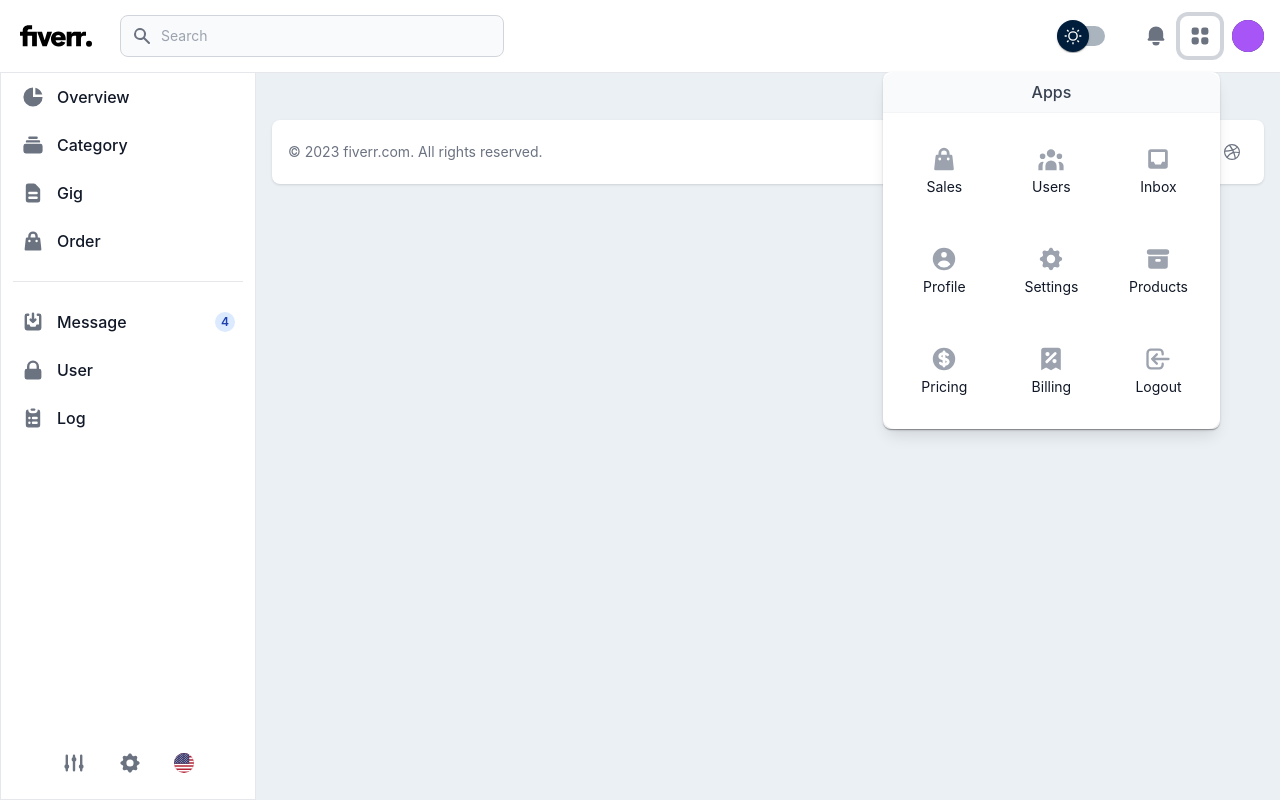
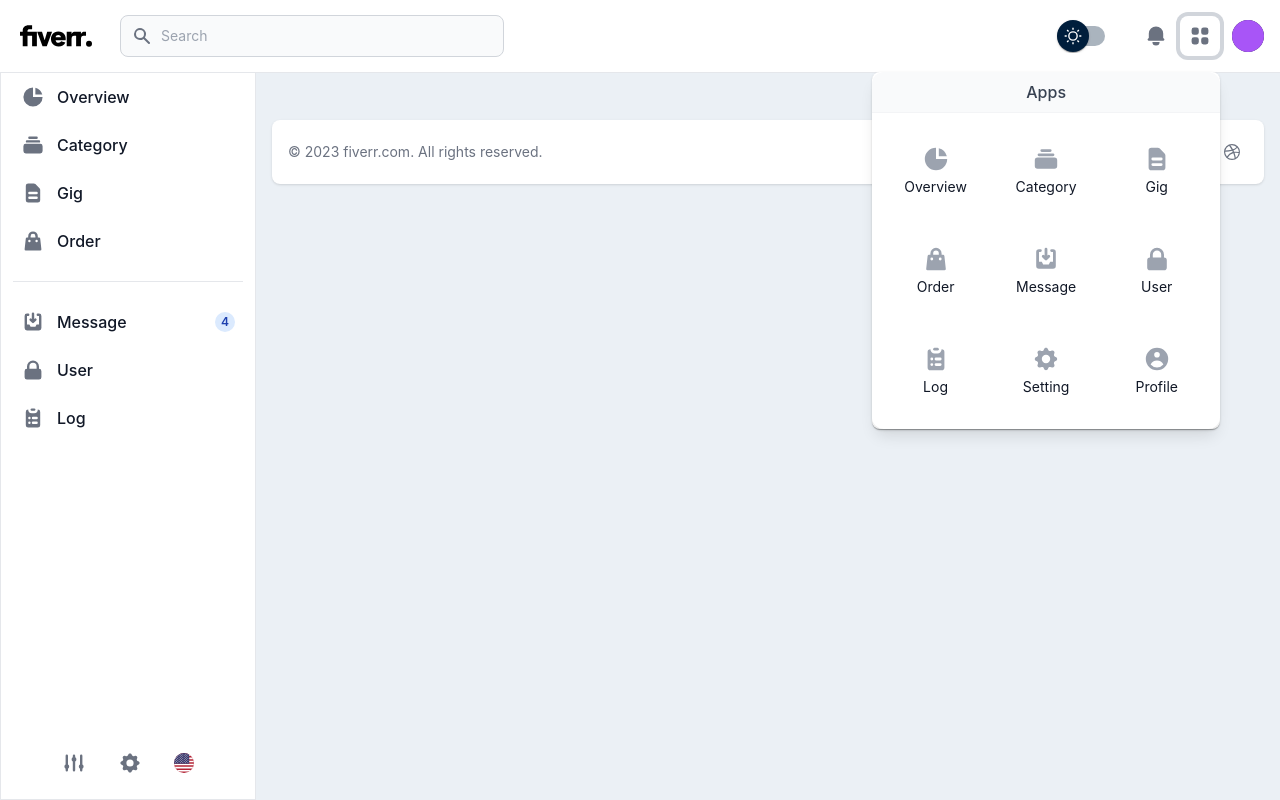
Before and after one commit to oldmandev17/graduation-thesis, a React (Create React App) app in the folder admin/: page /test in a window 1280 px wide. Both pictures are taken after a click on the button "Apps". Built offline with nearby package versions, Linux system fonts and the light colour scheme.

Commit message:
gig detail

```diff
--- a/admin/src/components/admin/HeaderAdmin.tsx
+++ b/admin/src/components/admin/HeaderAdmin.tsx
@@ -6,10 +6,10 @@ import { ClickAwayListener, Grow, Paper, Popper } from '@mui/material'
 import ThemeSwitcher from 'components/common/ThemeSwitcher'
 import { useEffect, useRef, useState } from 'react'
 import { SiFiverr } from 'react-icons/si'
+import { useNavigate } from 'react-router-dom'
 import { authLogout } from 'stores/auth/auth-slice'
 import { useAppDispatch, useAppSelector } from 'stores/hooks'
 import { getToken } from 'utils/auth'
-import { useNavigate } from 'react-router-dom'
 
 function HeaderAdmin() {
   const navigate = useNavigate()
@@ -452,8 +452,70 @@ function HeaderAdmin() {
                         Apps
                       </div>
                       <div className='grid grid-cols-3 gap-4 p-4'>
-                        <a
-                          href='/#'
+                        <div
+                          onClick={(event) => {
+                            navigate('/overview')
+                            handleCloseApp(event)
+                          }}
+                          className='block p-4 text-center rounded-lg hover:bg-gray-100 dark:hover:bg-gray-600 group'
+                        >
+                          <svg
+                            aria-hidden='true'
+                            className='mx-auto mb-1 text-gray-400 w-7 h-7 group-hover:text-gray-500 dark:text-gray-400 dark:group-hover:text-gray-400'
+                            fill='currentColor'
+                            viewBox='0 0 20 20'
+                            xmlns='http://www.w3.org/2000/svg'
+                          >
+                            <path d='M2 10a8 8 0 018-8v8h8a8 8 0 11-16 0z' />
+                            <path d='M12 2.252A8.014 8.014 0 0117.748 8H12V2.252z' />
+                          </svg>
+                          <div className='text-sm text-gray-900 dark:text-white'>Overview</div>
+                        </div>
+                        <div
+                          onClick={(event) => {
+                            navigate('/category')
+                            handleCloseApp(event)
+                          }}
+                          className='block p-4 text-center rounded-lg hover:bg-gray-100 dark:hover:bg-gray-600 group'
+                        >
+                          <svg
+                            aria-hidden='true'
+                            className='mx-auto mb-1 text-gray-400 w-7 h-7 group-hover:text-gray-500 dark:text-gray-400 dark:group-hover:text-gray-400'
+                            fill='currentColor'
+                            viewBox='0 0 20 20'
+                            xmlns='http://www.w3.org/2000/svg'
+                          >
+                            <path d='M7 3a1 1 0 000 2h6a1 1 0 100-2H7zM4 7a1 1 0 011-1h10a1 1 0 110 2H5a1 1 0 01-1-1zM2 11a2 2 0 012-2h12a2 2 0 012 2v4a2 2 0 01-2 2H4a2 2 0 01-2-2v-4z' />
+                          </svg>
+                          <div className='text-sm text-gray-900 dark:text-white'>Category</div>
+                        </div>
+                        <div
+                          onClick={(event) => {
+                            navigate('/gig')
+                            handleCloseApp(event)
+                          }}
+                          className='block p-4 text-center rounded-lg hover:bg-gray-100 dark:hover:bg-gray-600 group'
+                        >
+                          <svg
+                            aria-hidden='true'
+                            className='mx-auto mb-1 text-gray-400 w-7 h-7 group-hover:text-gray-500 dark:text-gray-400 dark:group-hover:text-gray-400'
+                            fill='currentColor'
+                            viewBox='0 0 20 20'
+                            xmlns='http://www.w3.org/2000/svg'
+                          >
+                            <path
+                              fillRule='evenodd'
+                              d='M4 4a2 2 0 012-2h4.586A2 2 0 0112 2.586L15.414 6A2 2 0 0116 7.414V16a2 2 0 01-2 2H6a2 2 0 01-2-2V4zm2 6a1 1 0 011-1h6a1 1 0 110 2H7a1 1 0 01-1-1zm1 3a1 1 0 100 2h6a1 1 0 100-2H7z'
+                              clipRule='evenodd'
+                            />
+                          </svg>
+                          <div className='text-sm text-gray-900 dark:text-white'>Gig</div>
+                        </div>
+                        <div
+                          onClick={(event) => {
+                            navigate('/order')
+                            handleCloseApp(event)
+                          }}
                           className='block p-4 text-center rounded-lg hover:bg-gray-100 dark:hover:bg-gray-600 group'
                         >
                           <svg
@@ -469,10 +531,13 @@ function HeaderAdmin() {
                               clipRule='evenodd'
                             />
                           </svg>
-                          <div className='text-sm text-gray-900 dark:text-white'>Sales</div>
-                        </a>
-                        <a
-                          href='/#'
+                          <div className='text-sm text-gray-900 dark:text-white'>Order</div>
+                        </div>
+                        <div
+                          onClick={(event) => {
+                            navigate('/message')
+                            handleCloseApp(event)
+                          }}
                           className='block p-4 text-center rounded-lg hover:bg-gray-100 dark:hover:bg-gray-600 group'
                         >
                           <svg
@@ -482,12 +547,16 @@ function HeaderAdmin() {
                             viewBox='0 0 20 20'
                             xmlns='http://www.w3.org/2000/svg'
                           >
-                            <path d='M13 6a3 3 0 11-6 0 3 3 0 016 0zM18 8a2 2 0 11-4 0 2 2 0 014 0zM14 15a4 4 0 00-8 0v3h8v-3zM6 8a2 2 0 11-4 0 2 2 0 014 0zM16 18v-3a5.972 5.972 0 00-.75-2.906A3.005 3.005 0 0119 15v3h-3zM4.75 12.094A5.973 5.973 0 004 15v3H1v-3a3 3 0 013.75-2.906z' />
+                            <path d='M8.707 7.293a1 1 0 00-1.414 1.414l2 2a1 1 0 001.414 0l2-2a1 1 0 00-1.414-1.414L11 7.586V3a1 1 0 10-2 0v4.586l-.293-.293z' />
+                            <path d='M3 5a2 2 0 012-2h1a1 1 0 010 2H5v7h2l1 2h4l1-2h2V5h-1a1 1 0 110-2h1a2 2 0 012 2v10a2 2 0 01-2 2H5a2 2 0 01-2-2V5z' />
                           </svg>
-                          <div className='text-sm text-gray-900 dark:text-white'>Users</div>
-                        </a>
-                        <a
-                          href='/#'
+                          <div className='text-sm text-gray-900 dark:text-white'>Message</div>
+                        </div>
+                        <div
+                          onClick={(event) => {
+                            navigate('/user')
+                            handleCloseApp(event)
+                          }}
                           className='block p-4 text-center rounded-lg hover:bg-gray-100 dark:hover:bg-gray-600 group'
                         >
                           <svg
@@ -499,14 +568,62 @@ function HeaderAdmin() {
                           >
                             <path
                               fillRule='evenodd'
-                              d='M5 3a2 2 0 00-2 2v10a2 2 0 002 2h10a2 2 0 002-2V5a2 2 0 00-2-2H5zm0 2h10v7h-2l-1 2H8l-1-2H5V5z'
+                              d='M5 9V7a5 5 0 0110 0v2a2 2 0 012 2v5a2 2 0 01-2 2H5a2 2 0 01-2-2v-5a2 2 0 012-2zm8-2v2H7V7a3 3 0 016 0z'
                               clipRule='evenodd'
                             />
                           </svg>
-                          <div className='text-sm text-gray-900 dark:text-white'>Inbox</div>
-                        </a>
-                        <a
-                          href='/#'
+                          <div className='text-sm text-gray-900 dark:text-white'>User</div>
+                        </div>
+                        <div
+                          onClick={(event) => {
+                            navigate('/log')
+                            handleCloseApp(event)
+                          }}
+                          className='block p-4 text-center rounded-lg hover:bg-gray-100 dark:hover:bg-gray-600 group'
+                        >
+                          <svg
+                            aria-hidden='true'
+                            className='mx-auto mb-1 text-gray-400 w-7 h-7 group-hover:text-gray-500 dark:text-gray-400 dark:group-hover:text-gray-400'
+                            fill='currentColor'
+                            viewBox='0 0 20 20'
+                            xmlns='http://www.w3.org/2000/svg'
+                          >
+                            <path d='M9 2a1 1 0 000 2h2a1 1 0 100-2H9z' />
+                            <path
+                              fillRule='evenodd'
+                              d='M4 5a2 2 0 012-2 3 3 0 003 3h2a3 3 0 003-3 2 2 0 012 2v11a2 2 0 01-2 2H6a2 2 0 01-2-2V5zm3 4a1 1 0 000 2h.01a1 1 0 100-2H7zm3 0a1 1 0 000 2h3a1 1 0 100-2h-3zm-3 4a1 1 0 100 2h.01a1 1 0 100-2H7zm3 0a1 1 0 100 2h3a1 1 0 100-2h-3z'
+                              clipRule='evenodd'
+                            />
+                          </svg>
+                          <div className='text-sm text-gray-900 dark:text-white'>Log</div>
+                        </div>
+                        <div
+                          onClick={(event) => {
+                            navigate('/setting')
+                            handleCloseApp(event)
+                          }}
+                          className='block p-4 text-center rounded-lg hover:bg-gray-100 dark:hover:bg-gray-600 group'
+                        >
+                          <svg
+                            aria-hidden='true'
+                            className='mx-auto mb-1 text-gray-400 w-7 h-7 group-hover:text-gray-500 dark:text-gray-400 dark:group-hover:text-gray-400'
+                            fill='currentColor'
+                            viewBox='0 0 20 20'
+                            xmlns='http://www.w3.org/2000/svg'
+                          >
+                            <path
+                              fillRule='evenodd'
+                              d='M11.49 3.17c-.38-1.56-2.6-1.56-2.98 0a1.532 1.532 0 01-2.286.948c-1.372-.836-2.942.734-2.106 2.106.54.886.061 2.042-.947 2.287-1.561.379-1.561 2.6 0 2.978a1.532 1.532 0 01.947 2.287c-.836 1.372.734 2.942 2.106 2.106a1.532 1.532 0 012.287.947c.379 1.561 2.6 1.561 2.978 0a1.533 1.533 0 012.287-.947c1.372.836 2.942-.734 2.106-2.106a1.533 1.533 0 01.947-2.287c1.561-.379 1.561-2.6 0-2.978a1.532 1.532 0 01-.947-2.287c.836-1.372-.734-2.942-2.106-2.106a1.532 1.532 0 01-2.287-.947zM10 13a3 3 0 100-6 3 3 0 000 6z'
+                              clipRule='evenodd'
+                            />
+                          </svg>
+                          <div className='text-sm text-gray-900 dark:text-white'>Setting</div>
+                        </div>
+                        <div
+                          onClick={(event) => {
+                            navigate('/profile')
+                            handleCloseApp(event)
+                          }}
                           className='block p-4 text-center rounded-lg hover:bg-gray-100 dark:hover:bg-gray-600 group'
                         >
                           <svg
@@ -523,106 +640,7 @@ function HeaderAdmin() {
                             />
                           </svg>
                           <div className='text-sm text-gray-900 dark:text-white'>Profile</div>
-                        </a>
-                        <a
-                          href='/#'
-                          className='block p-4 text-center rounded-lg hover:bg-gray-100 dark:hover:bg-gray-600 group'
-                        >
-                          <svg
-                            aria-hidden='true'
-                            className='mx-auto mb-1 text-gray-400 w-7 h-7 group-hover:text-gray-500 dark:text-gray-400 dark:group-hover:text-gray-400'
-                            fill='currentColor'
-                            viewBox='0 0 20 20'
-                            xmlns='http://www.w3.org/2000/svg'
-                          >
-                            <path
-                              fillRule='evenodd'
-                              d='M11.49 3.17c-.38-1.56-2.6-1.56-2.98 0a1.532 1.532 0 01-2.286.948c-1.372-.836-2.942.734-2.106 2.106.54.886.061 2.042-.947 2.287-1.561.379-1.561 2.6 0 2.978a1.532 1.532 0 01.947 2.287c-.836 1.372.734 2.942 2.106 2.106a1.532 1.532 0 012.287.947c.379 1.561 2.6 1.561 2.978 0a1.533 1.533 0 012.287-.947c1.372.836 2.942-.734 2.106-2.106a1.533 1.533 0 01.947-2.287c1.561-.379 1.561-2.6 0-2.978a1.532 1.532 0 01-.947-2.287c.836-1.372-.734-2.942-2.106-2.106a1.532 1.532 0 01-2.287-.947zM10 13a3 3 0 100-6 3 3 0 000 6z'
-                              clipRule='evenodd'
-                            />
-                          </svg>
-                          <div className='text-sm text-gray-900 dark:text-white'>Settings</div>
-                        </a>
-                        <a
-                          href='/#'
-                          className='block p-4 text-center rounded-lg hover:bg-gray-100 dark:hover:bg-gray-600 group'
-                        >
-                          <svg
-                            aria-hidden='true'
-                            className='mx-auto mb-1 text-gray-400 w-7 h-7 group-hover:text-gray-500 dark:text-gray-400 dark:group-hover:text-gray-400'
-                            fill='currentColor'
-                            viewBox='0 0 20 20'
-                            xmlns='http://www.w3.org/2000/svg'
-                          >
-                            <path d='M4 3a2 2 0 100 4h12a2 2 0 100-4H4z' />
-                            <path
-                              fillRule='evenodd'
-                              d='M3 8h14v7a2 2 0 01-2 2H5a2 2 0 01-2-2V8zm5 3a1 1 0 011-1h2a1 1 0 110 2H9a1 1 0 01-1-1z'
-                              clipRule='evenodd'
-                            />
-                          </svg>
-                          <div className='text-sm text-gray-900 dark:text-white'>Products</div>
-                        </a>
-                        <a
-                          href='/#'
-                          className='block p-4 text-center rounded-lg hover:bg-gray-100 dark:hover:bg-gray-600 group'
-                        >
-                          <svg
-                            aria-hidden='true'
-                            className='mx-auto mb-1 text-gray-400 w-7 h-7 group-hover:text-gray-500 dark:text-gray-400 dark:group-hover:text-gray-400'
-                            fill='currentColor'
-                            viewBox='0 0 20 20'
-                            xmlns='http://www.w3.org/2000/svg'
-                          >
-                            <path d='M8.433 7.418c.155-.103.346-.196.567-.267v1.698a2.305 2.305 0 01-.567-.267C8.07 8.34 8 8.114 8 8c0-.114.07-.34.433-.582zM11 12.849v-1.698c.22.071.412.164.567.267.364.243.433.468.433.582 0 .114-.07.34-.433.582a2.305 2.305 0 01-.567.267z' />
-                            <path
-                              fillRule='evenodd'
-                              d='M10 18a8 8 0 100-16 8 8 0 000 16zm1-13a1 1 0 10-2 0v.092a4.535 4.535 0 00-1.676.662C6.602 6.234 6 7.009 6 8c0 .99.602 1.765 1.324 2.246.48.32 1.054.545 1.676.662v1.941c-.391-.127-.68-.317-.843-.504a1 1 0 10-1.51 1.31c.562.649 1.413 1.076 2.353 1.253V15a1 1 0 102 0v-.092a4.535 4.535 0 001.676-.662C13.398 13.766 14 12.991 14 12c0-.99-.602-1.765-1.324-2.246A4.535 4.535 0 0011 9.092V7.151c.391.127.68.317.843.504a1 1 0 101.511-1.31c-.563-.649-1.413-1.076-2.354-1.253V5z'
-                              clipRule='evenodd'
-                            />
-                          </svg>
-                          <div className='text-sm text-gray-900 dark:text-white'>Pricing</div>
-                        </a>
-                        <a
-                          href='/#'
-                          className='block p-4 text-center rounded-lg hover:bg-gray-100 dark:hover:bg-gray-600 group'
-                        >
-                          <svg
-                            aria-hidden='true'
-                            className='mx-auto mb-1 text-gray-400 w-7 h-7 group-hover:text-gray-500 dark:text-gray-400 dark:group-hover:text-gray-400'
-                            fill='currentColor'
-                            viewBox='0 0 20 20'
-                            xmlns='http://www.w3.org/2000/svg'
-                          >
-                            <path
-                              fillRule='evenodd'
-                              d='M5 2a2 2 0 00-2 2v14l3.5-2 3.5 2 3.5-2 3.5 2V4a2 2 0 00-2-2H5zm2.5 3a1.5 1.5 0 100 3 1.5 1.5 0 000-3zm6.207.293a1 1 0 00-1.414 0l-6 6a1 1 0 101.414 1.414l6-6a1 1 0 000-1.414zM12.5 10a1.5 1.5 0 100 3 1.5 1.5 0 000-3z'
-                              clipRule='evenodd'
-                            />
-                          </svg>
-                          <div className='text-sm text-gray-900 dark:text-white'>Billing</div>
-                        </a>
-                        <a
-                          href='/#'
-                          className='block p-4 text-center rounded-lg hover:bg-gray-100 dark:hover:bg-gray-600 group'
-                        >
-                          <svg
-                            aria-hidden='true'
-                            className='mx-auto mb-1 text-gray-400 w-7 h-7 group-hover:text-gray-500 dark:text-gray-400 dark:group-hover:text-gray-400'
-                            fill='none'
-                            stroke='currentColor'
-                            viewBox='0 0 24 24'
-                            xmlns='http://www.w3.org/2000/svg'
-                          >
-                            <path
-                              strokeLinecap='round'
-                              strokeLinejoin='round'
-                              strokeWidth='2'
-                              d='M11 16l-4-4m0 0l4-4m-4 4h14m-5 4v1a3 3 0 01-3 3H6a3 3 0 01-3-3V7a3 3 0 013-3h7a3 3 0 013 3v1'
-                            />
-                          </svg>
-                          <div className='text-sm text-gray-900 dark:text-white'>Logout</div>
-                        </a>
+                        </div>
                       </div>
                     </div>
                   </ClickAwayListener>
--- a/admin/src/pages/admin/gig/GigDetail.tsx
+++ b/admin/src/pages/admin/gig/GigDetail.tsx
@@ -2,7 +2,8 @@ import React from 'react'
 
 function GigDetail() {
   return (
-    <div className='flex flex-col gap-5'>
+    <div className='grid grid-cols-5 gap-10'>
+      <div className='col-span-3 flex flex-col gap-8'>
         <nav
           className='flex px-5 py-3 text-gray-700 border border-gray-200 rounded-lg bg-gray-50 dark:bg-gray-800 dark:border-gray-700'
           aria-label='Breadcrumb'
@@ -72,9 +73,39 @@ function GigDetail() {
             </li>
           </ol>
         </nav>
-      <div>
-        <h2 className='text-4xl font-extrabold dark:text-white'>Payments tool for companies</h2>
+        <div className='flex flex-col gap-4'>
+          <h2 className='text-4xl font-semibold dark:text-white'>Payments tool for companies</h2>
+          <div className='flex items-center mb-4'>
+            <img className='w-16 h-16 me-4 rounded-full' src='/docs/images/people/profile-picture-5.jpg' alt='' />
+            <div className='font-medium dark:text-white'>
+              <div className='flex items-center gap-5'>
+                <span>Jese Leos</span>|<span className='text-sm text-gray-500 dark:text-gray-400'>@</span>
               </div>
+              <div className='flex items-center gap-2'>
+                <svg
+                  className='w-4 h-4 text-gray-300 dark:text-gray-500'
+                  aria-hidden='true'
+                  xmlns='http://www.w3.org/2000/svg'
+                  fill='currentColor'
+                  viewBox='0 0 22 20'
+                >
+                  <path d='M20.924 7.625a1.523 1.523 0 0 0-1.238-1.044l-5.051-.734-2.259-4.577a1.534 1.534 0 0 0-2.752 0L7.365 5.847l-5.051.734A1.535 1.535 0 0 0 1.463 9.2l3.656 3.563-.863 5.031a1.532 1.532 0 0 0 2.226 1.616L11 17.033l4.518 2.375a1.534 1.534 0 0 0 2.226-1.617l-.863-5.03L20.537 9.2a1.523 1.523 0 0 0 .387-1.575Z' />
+                </svg>
+                <span>4,9</span>
+                <span className='text-md text-gray-500 dark:text-gray-400 underline'>(123)</span>
+              </div>
+            </div>
+          </div>
+          <hr className='mx-10' />
+          <div>image</div>
+        </div>
+        <div className='flex flex-col gap-4'>description</div>
+        <div className='flex flex-col gap-4'>profile</div>
+        <div className='flex flex-col gap-4'>package</div>
+        <div className='flex flex-col gap-4'>faq</div>
+        <div className='flex flex-col gap-4'>rating</div>
+      </div>
+      <div className='col-span-2'>1</div>
     </div>
   )
 }
--- a/admin/src/pages/admin/user/User.tsx
+++ b/admin/src/pages/admin/user/User.tsx
@@ -201,6 +201,7 @@ function User() {
     { header: 'Verify', key: 'verify', width: 30 },
     { header: 'Role', key: 'role', width: 30 },
     { header: 'Status', key: 'status', width: 30 },
+    { header: 'Avatar', key: 'image', width: 30 },
     { header: 'Created At', key: 'createdAt', width: 30 },
     { header: 'Created By', key: 'createdBy', width: 30 },
     { header: 'Updated At', key: 'updatedAt', width: 30 },
@@ -299,7 +300,14 @@ function User() {
         <button
           type='button'
           disabled={!users.length}
-          onClick={() => generateExcel(columns, users, 'User Sheet', 'User')}
+          onClick={() =>
+            generateExcel(
+              columns,
+              users.map((user) => ({ ...user, image: user.avatar, avatar: undefined })),
+              'User Sheet',
+              'User'
+            )
+          }
           className='inline-flex items-center px-4 py-2 text-sm font-medium text-gray-900 bg-white border border-gray-200 rounded-r-md hover:bg-gray-100 hover:text-blue-700 focus:z-10 focus:ring-2 focus:ring-blue-700 focus:text-blue-700 dark:bg-gray-700 dark:border-gray-600 dark:text-white dark:hover:text-white dark:hover:bg-gray-600 dark:focus:ring-blue-500 dark:focus:text-white'
         >
           <svg
```
Lines whose indentation alone changed are shown as unchanged.
